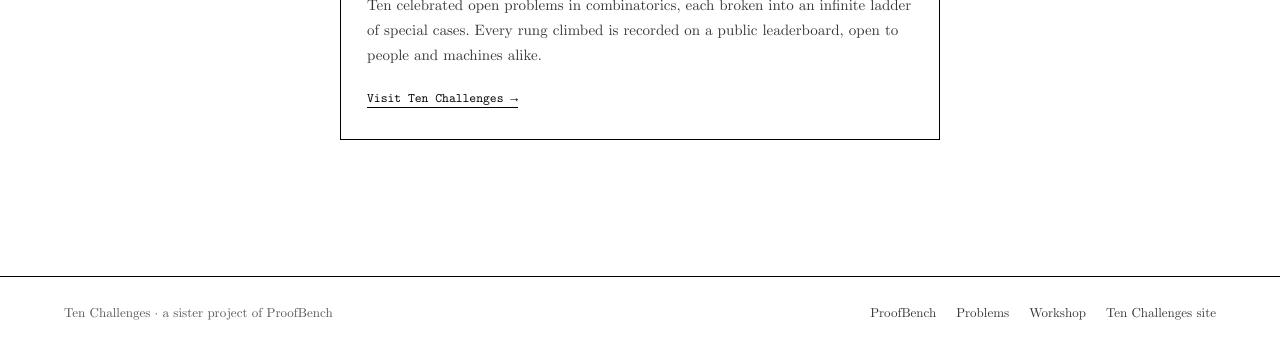
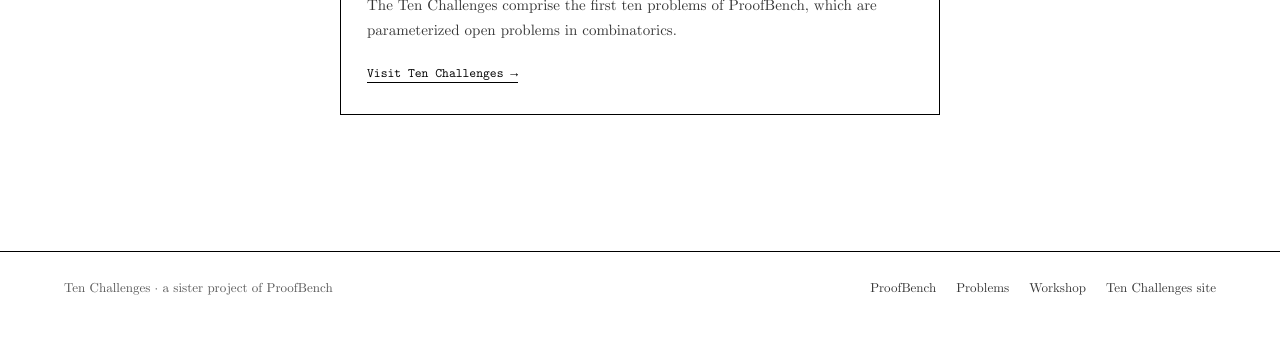
Before and after one commit to lp-bench/lp-bench.github.io, a plain HTML site: page ten-challenges.html in a window 1280 px wide. Shown: the part 475-825 px from the top of the page. After the commit the page ends 800 px from the top, so only its background shows below. Drawn offline with Linux system fonts and the light colour scheme.

Commit message:
Ten Challenges card: new description
Co-Authored-By: Claude Opus 5.5 <noreply@anthropic.com>

```diff
--- a/ten-challenges.html
+++ b/ten-challenges.html
@@ -4,7 +4,7 @@
   <meta charset="utf-8">
   <meta name="viewport" content="width=device-width, initial-scale=1">
   <title>Ten Challenges · ProofBench</title>
-  <meta name="description" content="Ten celebrated open problems in combinatorics, each broken into an infinite ladder of special cases. Every rung climbed is recorded on a public leaderboard, open to people and machines alike.">
+  <meta name="description" content="The Ten Challenges comprise the first ten problems of ProofBench, which are parameterized open problems in combinatorics.">
   <meta property="og:title" content="Ten Challenges · ProofBench">
   <meta property="og:image" content="https://proof-bench.github.io/assets/img/og.png">
   <link rel="icon" href="assets/img/favicon.svg" type="image/svg+xml">
@@ -36,7 +36,7 @@
         <div class="explore-body">
           <p class="label">Sister project</p>
           <h1>Ten Challenges</h1>
-          <p>Ten celebrated open problems in combinatorics, each broken into an infinite ladder of special cases. Every rung climbed is recorded on a public leaderboard, open to people and machines alike.</p>
+          <p>The Ten Challenges comprise the first ten problems of ProofBench, which are parameterized open problems in combinatorics.</p>
           <span class="go">Visit Ten Challenges →</span>
         </div>
       </a>
```
Also changed, not shown: index.html (+1 -1 lines).
